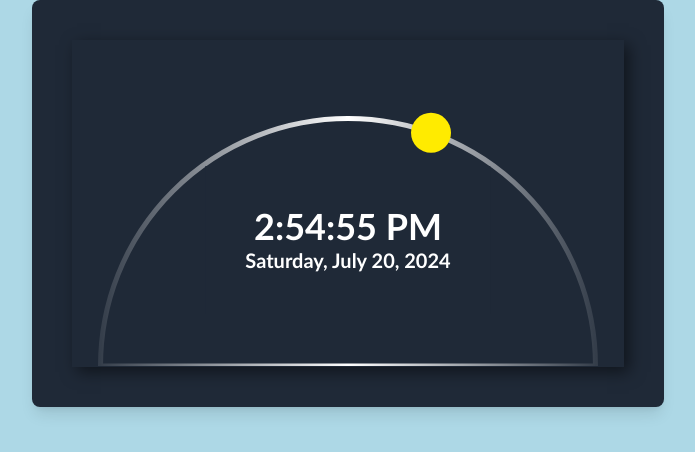
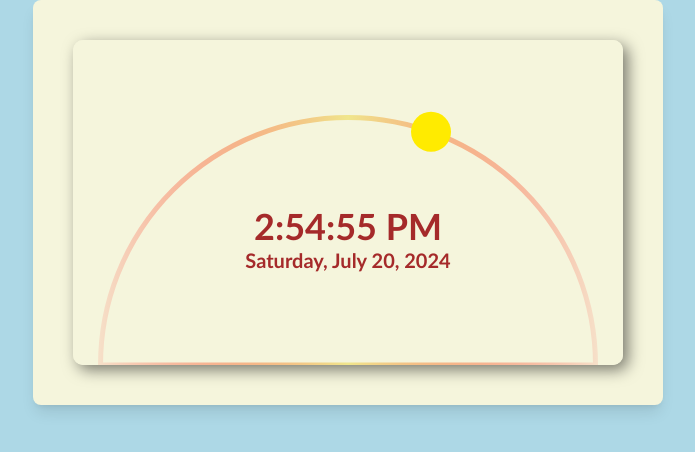
Before and after one commit to ZacGeo/cloudcover, a React (Vite) app in the folder client/: page /information in a window 1280 px wide. Shown: the top 452 px of the page, without its empty margins (292-987 px from the left). Built offline with nearby package versions, Linux system fonts and the light colour scheme.

Commit message:
just fixed the day and night colors od the components

```diff
--- a/client/src/components/ClockCard.jsx
+++ b/client/src/components/ClockCard.jsx
@@ -1,8 +1,8 @@
 import { useState, useEffect } from 'react';
-import { getCurrentTheme } from './TimeTheme';
+import {  getInformationTheme } from './TimeTheme';
 
 export default function ClockCard() {
-    const [theme] = useState(getCurrentTheme());
+    const [theme] = useState(getInformationTheme());
     const [time, setTime] = useState(new Date());
 
     useEffect(() => {
@@ -16,7 +16,7 @@ export default function ClockCard() {
     return (
         <div style={{ backgroundColor: theme.background, color: theme.color }} >
             <div class="flex items-center justify-center ">
-                <div className= "flex flex-col justify-center items-center bg-gray-800 text-white  p-10 w-150 " >
+                <div className= "flex flex-col justify-center items-center p-10 w-150 " >
                   <h1 className='text-4xl font-extrabold ' style={{fontFamily: "'Gill Sans', 'Gill Sans MT', Calibri, 'Trebuchet MS', sans-serif"}}>{time.toLocaleTimeString()}</h1>
                   <h4 className='text-xl font-extrabold' style={{ fontFamily: "'Gill Sans', 'Gill Sans MT', Calibri, 'Trebuchet MS', sans-serif" }}>
                      {time.toLocaleDateString('en-US', { weekday: 'long', day: 'numeric', month: 'long', year: 'numeric' })}
--- a/client/src/components/TimeTheme.jsx
+++ b/client/src/components/TimeTheme.jsx
@@ -32,3 +32,19 @@ export function welcomeTimeTheme() {
         );
     }
 }
+
+
+export function getInformationTheme(){
+    const hour = new Date().getHours();
+    if (hour >= 6 && hour < 19) {
+        return {
+            background: "beige",
+            color: 'brown'
+        };
+    } else {
+        return {
+            background: '#212f3c',
+            color: 'white'
+        };
+    }
+}
--- a/client/src/components/phases/Phases.jsx
+++ b/client/src/components/phases/Phases.jsx
@@ -1,8 +1,8 @@
 import { useEffect, useRef, useState } from 'react';
-import { getCurrentTheme } from '../TimeTheme';
+import { getInformationTheme } from '../TimeTheme';
 
 const CanvasComponent = ({ width = 550, height = 325 }) => {
-    const [theme, setTheme] = useState(getCurrentTheme());
+    const [theme] = useState(getInformationTheme());
     const canvasRef = useRef(null);
 
     useEffect(() => {
@@ -13,7 +13,7 @@ const CanvasComponent = ({ width = 550, height = 325 }) => {
 
         const drawScene = () => {
             // Fill the canvas with the base color
-            ctx.fillStyle = '#1f2937';
+            ctx.fillStyle = theme.background;
             ctx.fillRect(0, 0, width, height);
 
             const radius = (width / 2) * 0.9; // Reduce the radius by 10%
@@ -24,15 +24,22 @@ const CanvasComponent = ({ width = 550, height = 325 }) => {
             ctx.beginPath();
             ctx.arc(centerX, centerY, radius, Math.PI, 2 * Math.PI, false);
             ctx.closePath();
-            ctx.fillStyle = '#1f2937'; // Base color for the half-circle
+            ctx.fillStyle = theme.background; // Base color for the half-circle
             ctx.fill();
 
             // Outline the half-circle with a gradient or solid color
             ctx.lineWidth = 5; // Adjust the thickness of the border
             const edgeGradient = ctx.createLinearGradient(0, 0, width, 0);
-            edgeGradient.addColorStop(0, 'rgba(255,255,255,0)'); // Start with transparent
-            edgeGradient.addColorStop(0.5, '#ffffff'); // Solid color at the middle
-            edgeGradient.addColorStop(1, 'rgba(255,255,255,0)'); // End with transparent
+            if(theme.background === 'beige') {
+                edgeGradient.addColorStop(0, 'rgba(255,0,0,0)'); // Start with transparent
+                edgeGradient.addColorStop(0.5, '#f0e68c'); // Solid color at the middle
+                edgeGradient.addColorStop(1, 'rgba(255,0,0,0)'); // End with transparent
+            }else{
+                 edgeGradient.addColorStop(0, 'rgba(255,255,255,0)'); // Start with transparent
+                 edgeGradient.addColorStop(0.5, '#ffffff'); // Solid color at the middle
+                 edgeGradient.addColorStop(1, 'rgba(255,255,255,0)'); // End with transparent
+            }
+
             ctx.strokeStyle = edgeGradient;
             ctx.stroke();
 
@@ -122,7 +129,7 @@ const CanvasComponent = ({ width = 550, height = 325 }) => {
             ref={canvasRef}
             width={width}
             height={height}
-            style={{ border: '1px solid #1f2937', boxShadow: '5px 5px 15px rgba(0, 0, 0, 0.5)' }}
+            style={{ border: 'none', borderRadius: '10px', boxShadow: '5px 5px 15px rgba(0, 0, 0, 0.5)' }}
         />
     );
 };
--- a/client/src/pages/information.jsx
+++ b/client/src/pages/information.jsx
@@ -1,4 +1,4 @@
-import { getCurrentTheme } from '../components/TimeTheme';
+import { getCurrentTheme , getInformationTheme} from '../components/TimeTheme';
 import  { useState, useEffect } from 'react';
 import   CanvasComponent  from '../components/phases/Phases';
 import ClockCard from '../components/ClockCard';
@@ -8,10 +8,14 @@ import {Cold, ColdNight} from '../components/instructions/TooCold';
 
 export  function Information() {
     const [theme, setTheme] = useState(getCurrentTheme());
+    const [infoTheme, setInfoTheme] = useState(getInformationTheme());
+
+
 
     useEffect(() => {
         const intervalId = setInterval(() => {
             setTheme(getCurrentTheme());
+            setInfoTheme(getInformationTheme());
         }, 60000); // Update theme every minute
 
         return () => clearInterval(intervalId); // Cleanup interval on component unmount
@@ -20,7 +24,7 @@ export  function Information() {
     return (
         <div style={{ backgroundColor: theme.background, color: theme.color }} className="h-screen text-2xl">
             <div class="flex items-center justify-center">
-              <div className= "flex flex-col justify-center items-center bg-gray-800 text-white rounded-lg shadow-lg p-10 w-150" >
+              <div className= "flex flex-col justify-center items-center rounded-lg shadow-lg p-10 w-150" style={{ backgroundColor: infoTheme.background, color: infoTheme.color}}>
                   <CanvasComponent />
                   <div style={{
                     position: 'absolute',
```
